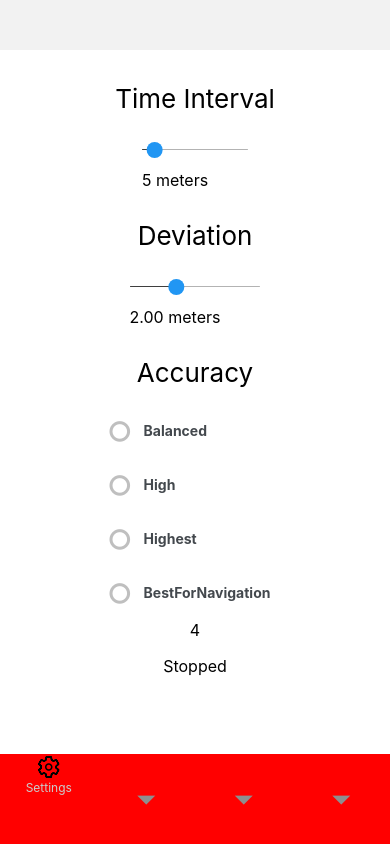
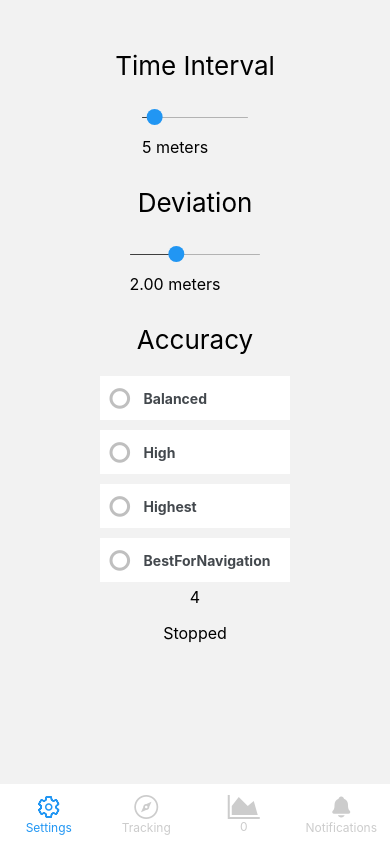
Before and after one commit to pavelchlebek/sport-tracker, a React Native app: screen /Settings in a window 390 px wide. Built offline with nearby package versions, Linux system fonts and the light colour scheme; what expo-notifications, expo-task-manager would draw is missing.

Commit message:
Add tabIcons, insets

```diff
--- a/src/navigators/RootTab/RootTabNavigator.tsx
+++ b/src/navigators/RootTab/RootTabNavigator.tsx
@@ -2,19 +2,26 @@ import 'react-native-gesture-handler';
 
 import React from 'react';
 
+import AsyncStorage from '@react-native-async-storage/async-storage';
 import {
   BottomTabScreenProps,
   createBottomTabNavigator,
 } from '@react-navigation/bottom-tabs';
 import { NavigationContainer } from '@react-navigation/native';
 
+import { colorWhite } from '../../themes/theme';
 import {
   ActivityStackNavigator,
 } from '../ActivityStack/ActivityStackNavigator';
 import { NotificationsScreen } from './screens/NotificationsScreen';
 import { SettingsScreen } from './screens/SettingsScreen';
 import { TrackingScreen } from './screens/TrackingScreen';
-import { SettingsTabIcon } from './TabNavIcons';
+import {
+  NotificationsTabIcon,
+  overviewIconCreator,
+  SettingsTabIcon,
+  TrackingTabIcon,
+} from './TabNavIcons';
 
 type RootTabParamList = {
   Settings: undefined
@@ -27,14 +34,28 @@ export type TTabProps = BottomTabScreenProps<RootTabParamList>
 
 const Tab = createBottomTabNavigator<RootTabParamList>()
 
+const TAB_BAR_HEIGHT = 60
+
 export default function RootTabNavigator() {
+  const [itemsInStorage, setItemsInStorage] = React.useState(0)
+
+  React.useEffect(() => {
+    AsyncStorage.getAllKeys().then((keys) => {
+      setItemsInStorage(keys.length)
+    })
+  })
+
   return (
     <NavigationContainer>
       <Tab.Navigator
         screenOptions={{
           headerShown: false,
           tabBarShowLabel: false,
-          tabBarStyle: { borderTopWidth: 0, backgroundColor: "red", height: 90 },
+          tabBarStyle: {
+            borderTopWidth: 0,
+            backgroundColor: colorWhite,
+            height: TAB_BAR_HEIGHT,
+          },
         }}
       >
         <Tab.Screen
@@ -42,9 +63,21 @@ export default function RootTabNavigator() {
           component={SettingsScreen}
           options={{ tabBarIcon: SettingsTabIcon }}
         />
-        <Tab.Screen name="Tracking" component={TrackingScreen} />
-        <Tab.Screen name="Notifications" component={NotificationsScreen} />
-        <Tab.Screen name="Overview" component={ActivityStackNavigator} />
+        <Tab.Screen
+          name="Tracking"
+          component={TrackingScreen}
+          options={{ tabBarIcon: TrackingTabIcon }}
+        />
+        <Tab.Screen
+          name="Overview"
+          component={ActivityStackNavigator}
+          options={{ tabBarIcon: overviewIconCreator(itemsInStorage.toString()) }}
+        />
+        <Tab.Screen
+          name="Notifications"
+          component={NotificationsScreen}
+          options={{ tabBarIcon: NotificationsTabIcon }}
+        />
       </Tab.Navigator>
     </NavigationContainer>
   )
--- a/src/navigators/RootTab/TabNavIcons.tsx
+++ b/src/navigators/RootTab/TabNavIcons.tsx
@@ -3,13 +3,25 @@ import React from 'react';
 import {
   StyleSheet,
   Text,
+  TextStyle,
   View,
+  ViewStyle,
 } from 'react-native';
 
-import { Ionicons } from '@expo/vector-icons';
+import {
+  AntDesign,
+  Fontisto,
+  Ionicons,
+} from '@expo/vector-icons';
+import AsyncStorage from '@react-native-async-storage/async-storage';
 import { BottomTabNavigationOptions } from '@react-navigation/bottom-tabs';
 
-import { textSmall } from '../../themes/theme';
+import {
+  colorPrimary,
+  colorPrimaryGray,
+  colorWhite,
+  textSmall,
+} from '../../themes/theme';
 
 type TProps = {
   label: string
@@ -20,21 +32,34 @@ type TProps = {
 type TIconRenderer = BottomTabNavigationOptions["tabBarIcon"]
 
 export const TabNavIcon: React.FC<TProps> = ({ active, label, icon }) => {
+  let tabStyle: ViewStyle = styles.tab
+  if (active) tabStyle = { ...styles.tab, ...styles.tabActive }
+  let labelStyle: TextStyle = styles.label
+  if (active) labelStyle = { ...styles.label, ...styles.labelActive }
   return (
-    <View style={{ flex: 1, alignItems: "center" }}>
+    <View style={tabStyle}>
       {icon}
-      <Text style={styles.label}>{label}</Text>
+      <Text style={labelStyle}>{label}</Text>
     </View>
   )
 }
 
 const styles = StyleSheet.create({
+  tab: {
+    flex: 1,
+    width: "100%",
+    alignItems: "center",
+    justifyContent: "center",
+  },
+  tabActive: {
+    backgroundColor: colorWhite,
+  },
   label: {
-    color: "#ccc",
+    color: colorPrimaryGray,
     fontSize: textSmall,
   },
-  active: {
-    fontWeight: "bold",
+  labelActive: {
+    color: colorPrimary,
   },
 })
 
@@ -42,8 +67,74 @@ export const SettingsTabIcon: TIconRenderer = ({ focused }) => {
   return (
     <TabNavIcon
       active={focused}
-      icon={<Ionicons name="settings-outline" size={24} color="black" />}
+      icon={
+        <Ionicons
+          name="settings-outline"
+          size={24}
+          color={focused ? colorPrimary : colorPrimaryGray}
+        />
+      }
       label="Settings"
     />
   )
 }
+
+export const TrackingTabIcon: TIconRenderer = ({ focused }) => {
+  return (
+    <TabNavIcon
+      active={focused}
+      icon={<AntDesign name="find" size={24} color={focused ? colorPrimary : colorPrimaryGray} />}
+      label="Tracking"
+    />
+  )
+}
+
+export const OverviewTabIcon: TIconRenderer = ({ focused }) => {
+  const [itemsInStorage, setItemsInStorage] = React.useState(0)
+
+  React.useEffect(() => {
+    AsyncStorage.getAllKeys().then((keys) => {
+      setItemsInStorage(keys.length)
+    })
+  })
+
+  return (
+    <TabNavIcon
+      active={focused}
+      icon={
+        <Fontisto name="area-chart" size={24} color={focused ? colorPrimary : colorPrimaryGray} />
+      }
+      label={itemsInStorage.toString()}
+    />
+  )
+}
+
+export const NotificationsTabIcon: TIconRenderer = ({ focused }) => {
+  return (
+    <TabNavIcon
+      active={focused}
+      icon={
+        <Ionicons
+          name="md-notifications"
+          size={24}
+          color={focused ? colorPrimary : colorPrimaryGray}
+        />
+      }
+      label="Notifications"
+    />
+  )
+}
+
+export const overviewIconCreator = (label: string): TIconRenderer => {
+  return ({ focused }) => {
+    return (
+      <TabNavIcon
+        active={focused}
+        icon={
+          <Fontisto name="area-chart" size={24} color={focused ? colorPrimary : colorPrimaryGray} />
+        }
+        label={label}
+      />
+    )
+  }
+}
--- a/src/navigators/RootTab/screens/SettingsScreen.tsx
+++ b/src/navigators/RootTab/screens/SettingsScreen.tsx
@@ -2,10 +2,12 @@ import React from 'react';
 
 import { LocationAccuracy } from 'expo-location';
 import {
+  ScrollView,
   StyleSheet,
   Text,
   View,
 } from 'react-native';
+import { useSafeAreaInsets } from 'react-native-safe-area-context';
 
 import { Slider } from '@rneui/base';
 
@@ -38,6 +40,7 @@ const MAXIMUM_DEVIATION = 6
 const DEVIATION_INTERVAL_STEP = 0.1
 
 export const SettingsScreen: React.FC<TProps> = () => {
+  const insets = useSafeAreaInsets()
   // ----------- LocationContext stuff -------------------------------------
 
   const {
@@ -110,7 +113,7 @@ export const SettingsScreen: React.FC<TProps> = () => {
   ]
 
   return (
-    <View style={styles.screen}>
+    <ScrollView contentContainerStyle={{ ...styles.screen, paddingTop: insets.top + 50 }}>
       <View style={styles.timeInterval}>
         <Text style={styles.label}>Time Interval</Text>
         <View style={styles.timeIntervalControls}>
@@ -164,17 +167,16 @@ export const SettingsScreen: React.FC<TProps> = () => {
         <Text style={styles.temporaryData}>{accuracy}</Text>
         <Text style={styles.temporaryData}>{`${tracking ? "Tracking" : "Stopped"}`}</Text>
       </View>
-    </View>
+    </ScrollView>
   )
 }
 
 const styles = StyleSheet.create({
   screen: {
-    flex: 1,
-    backgroundColor: "#fff",
+    // backgroundColor: "#fff",
     // alignItems: "center",
     justifyContent: "center",
-    marginTop: 50,
+    // marginTop: 100,
   },
   timeInterval: {
     alignItems: "center",
--- a/src/navigators/RootTab/screens/TrackingScreen.tsx
+++ b/src/navigators/RootTab/screens/TrackingScreen.tsx
@@ -230,7 +230,7 @@ export const TrackingScreen: React.FC<TProps> = () => {
 const styles = StyleSheet.create({
   screen: {
     flex: 1,
-    backgroundColor: "#fff",
+    // backgroundColor: "#fff",
     alignItems: "center",
     justifyContent: "space-around",
     marginTop: 50,
```
